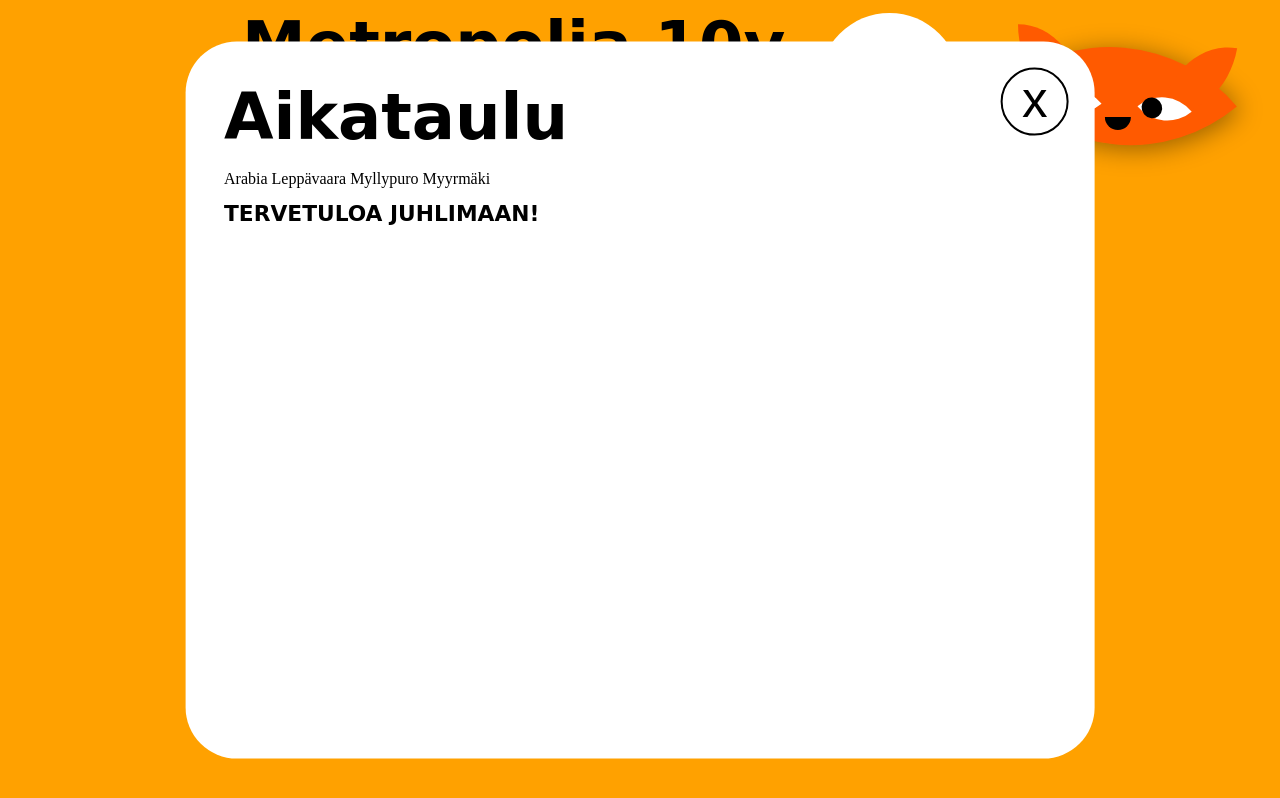
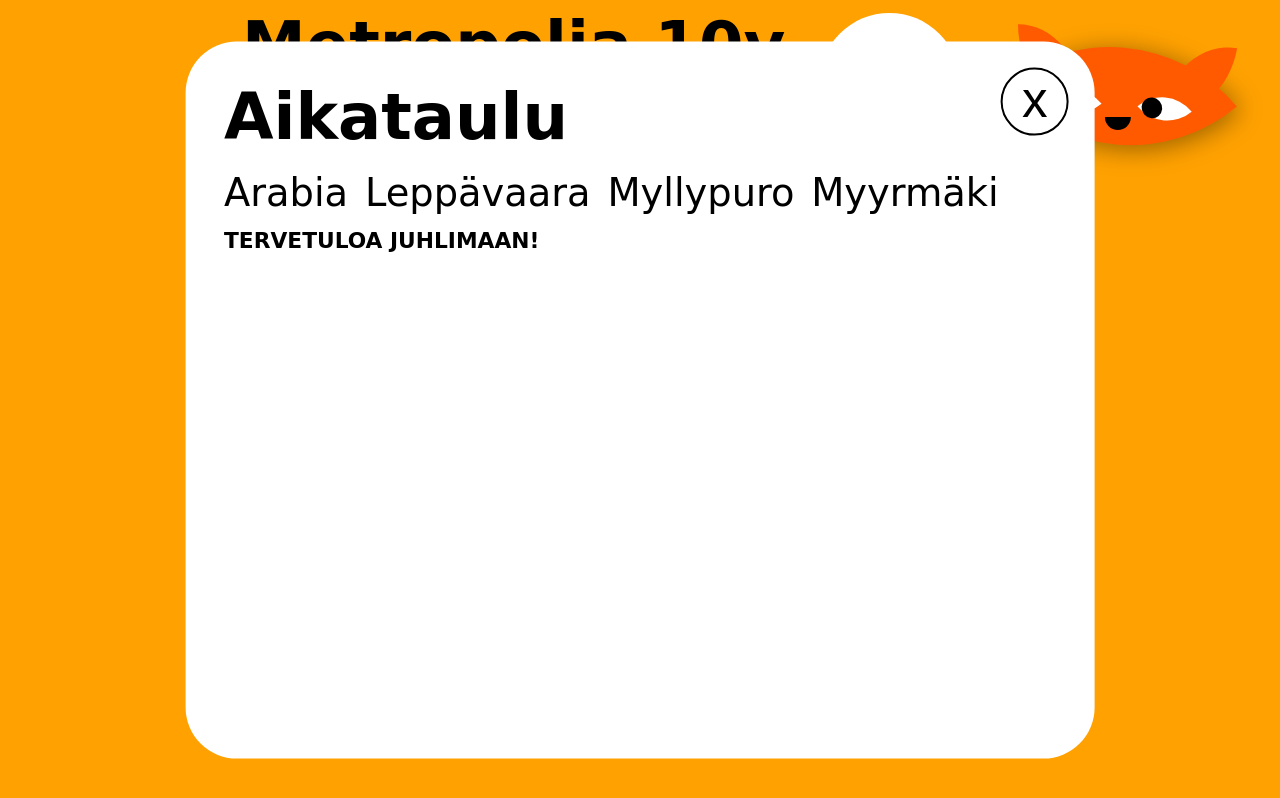
Before and after one commit to tiiarautavesi/Metropolia_10v_stream, a plain HTML site: page index.html in a window 1280 px wide. Drawn offline with nearby package versions, Linux system fonts and the light colour scheme; a script that the page names is missing; a web font is replaced by a local one.

Commit message:
Add timetable menu styles

```diff
--- a/css/styles.css
+++ b/css/styles.css
@@ -15,7 +15,7 @@
   font-size: 5vw;
   margin: 0;
   padding-bottom: 0;
-  height: 7vw
+  height: 7vw;
 }
 
 h4 {
@@ -27,6 +27,26 @@
 p {
   font-family: 'Fira Sans', sans-serif;
   font-size: 1.5vw;
+}
+
+a {
+  font-family: 'Baloo Tammudu', cursive;
+  font-size: 3vw;
+  margin-right: 1vw;
+  padding-bottom: 0;
+  text-decoration: none;
+  color: black;
+  height: 4vw;
+  cursor: pointer;
+}
+
+a:hover {
+  color: orange;
+}
+
+.active {
+  text-decoration: underline;
+  color: orange;
 }
 
 /* video styles for desktop layout */
```
